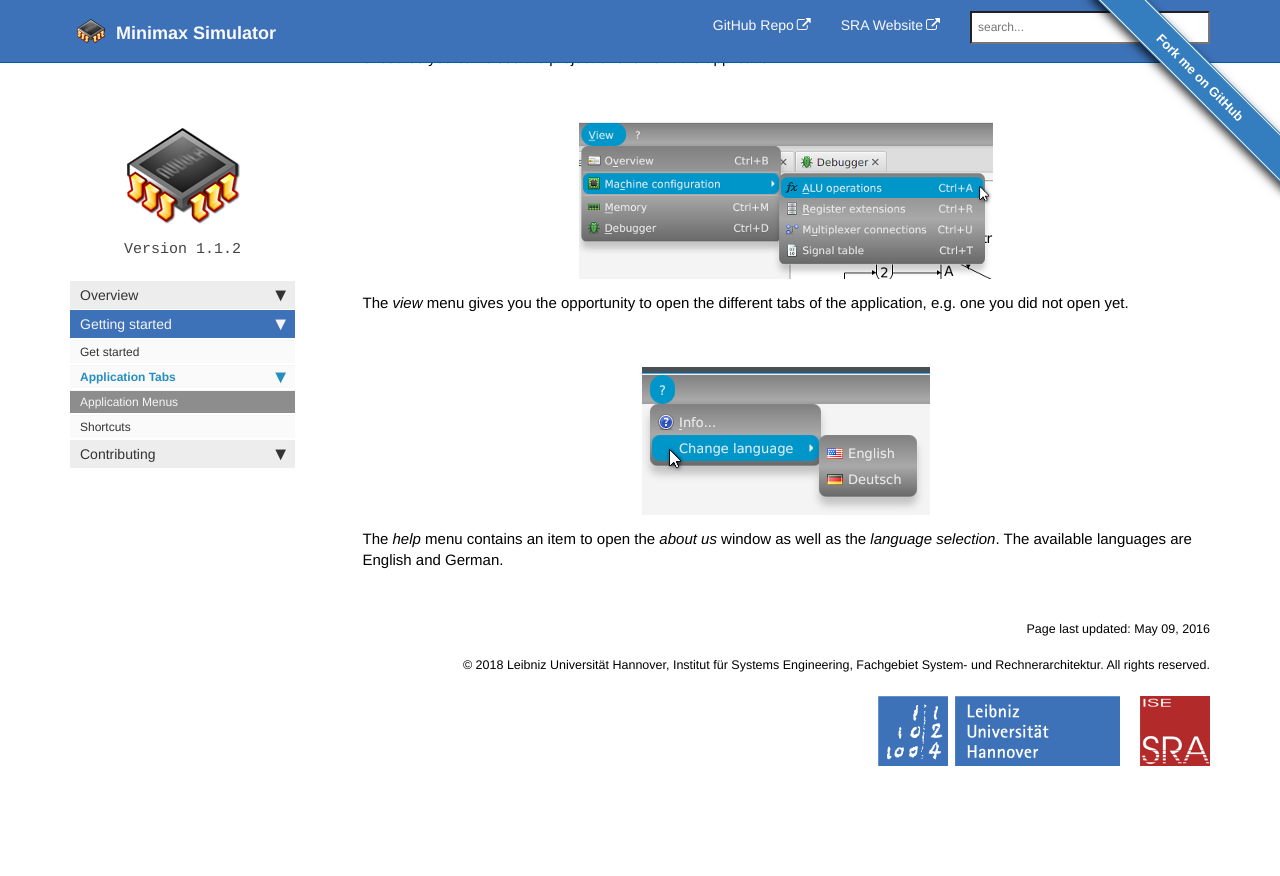
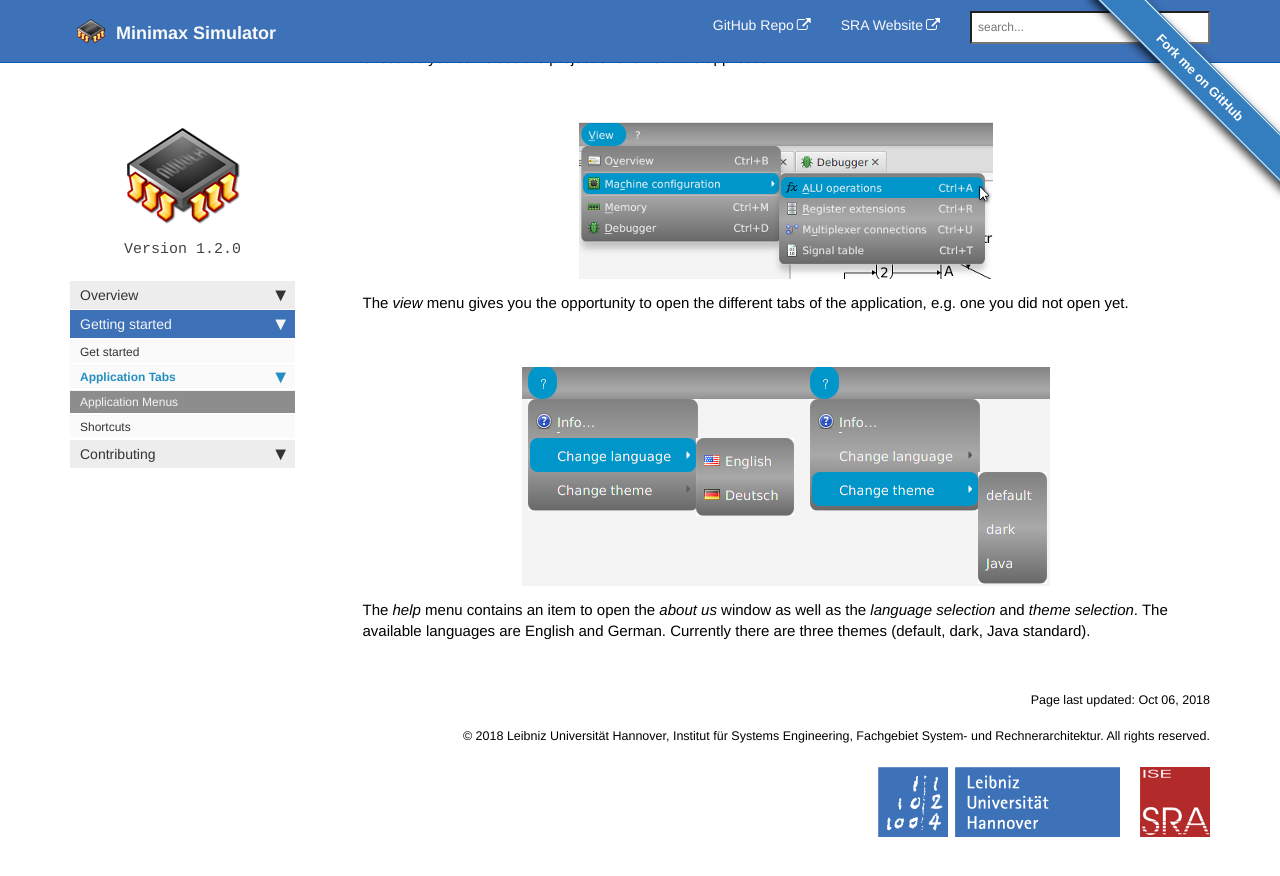
Before and after one commit to luhsra/MinimaxSimulator, a Jekyll site: the page built from mmsim_menus.md, in a window 1280 px wide and 900 px high, scrolled down 529 px. Shown: the top 876 px of the window. Built offline with Jekyll 4.4.1, drawn with Linux system fonts in a browser that asks for light colours; nearby versions of some CDN libraries; comment, search, counter and statistics services are not loaded; before the commit the page ends 1358 px from its top, so only the background shows below that.

Commit message:
release of version 1.2.0

```diff
--- a/_config.yml
+++ b/_config.yml
@@ -13,7 +13,7 @@ footer_image_location: /images/luh_ise_sra.png
 # variables
 sidebar_tagline: mmsim
 sidebar_image_location: /images/exe-icon.png
-sidebar_version: Version 1.1.2
+sidebar_version: Version 1.2.0
 theme_file: theme-blue.css
 
 exclude:
--- a/mmsim_menus.md
+++ b/mmsim_menus.md
@@ -1,6 +1,6 @@
 ---
 title: Menus
-last_updated: May 09, 2016
+last_updated: Oct 06, 2018
 keywords: menu, menus, project, view, help
 ---
 
@@ -27,4 +27,4 @@ The _view_ menu gives you the opportunity to open the different tabs of the appl
   <img src="images/menu_help.png" />
 </p>
 
-The _help_ menu contains an item to open the _about us_ window as well as the _language selection_. The available languages are English and German.
+The _help_ menu contains an item to open the _about us_ window as well as the _language selection_ and _theme selection_. The available languages are English and German. Currently there are three themes (default, dark, Java standard).
```
Also changed, not shown: changelog.md, images/menu_help.png.
